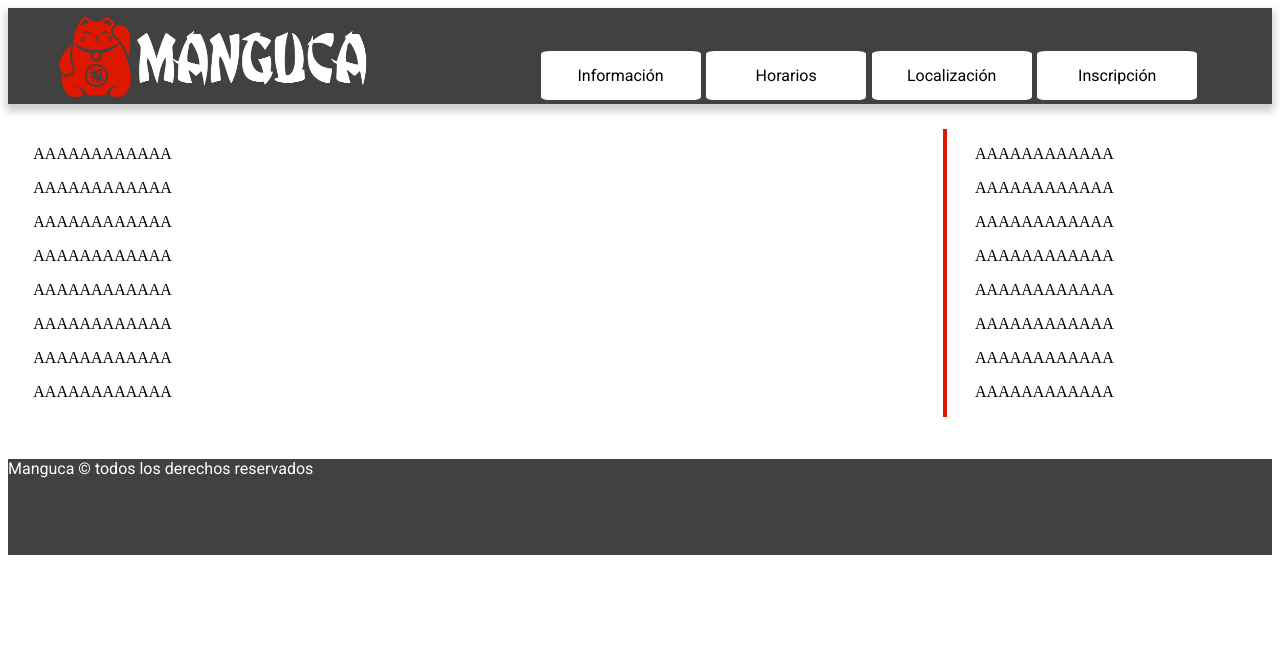
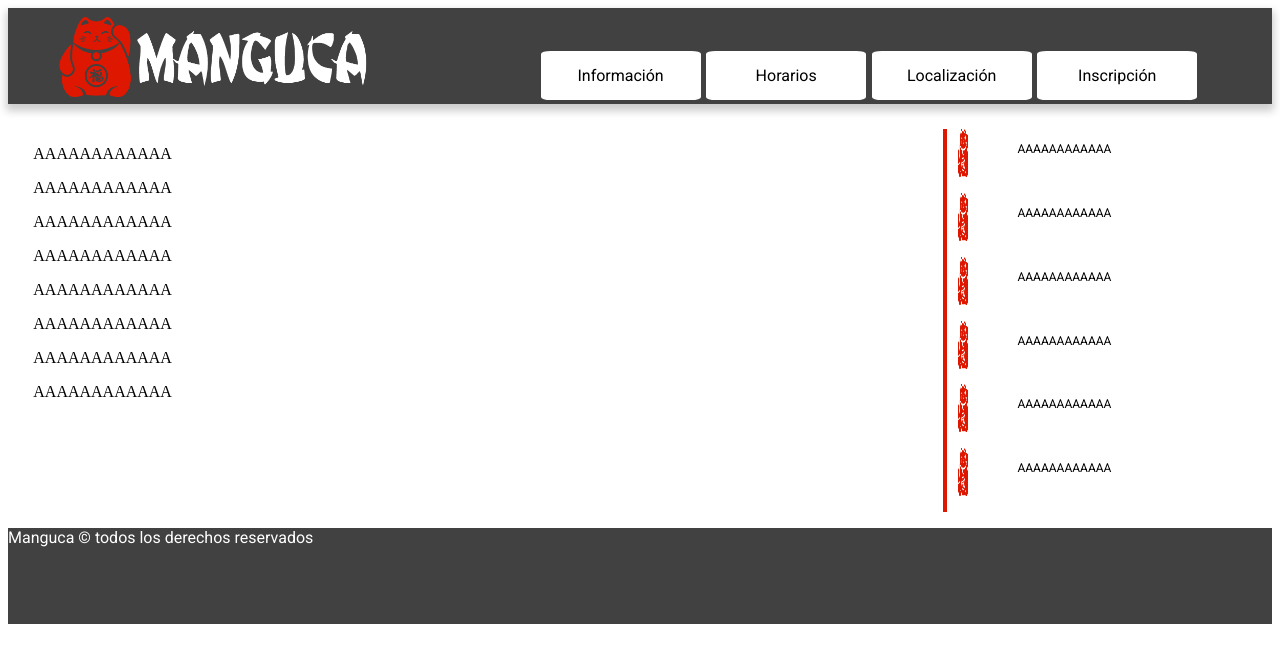
Before and after one commit to Lokeon/PNET-Web, a plain HTML site: page index.html in a window 1280 px wide. Drawn offline with Linux system fonts and the light colour scheme.

Commit message:
:penguin:

```diff
--- a/css/index.css
+++ b/css/index.css
@@ -1,4 +1,4 @@
-.main:after {
+.main::after {
   position: relative;
   width: 100%;
   content: "";
@@ -17,8 +17,33 @@
   float: left;
   border-left: 4px solid #de1700;
   margin-top: 2%;
+  width: 25%;
 }
 
-  #new {
-    margin-left: 20%;
+.new::after {
+  position: relative;
+  width: 100%;
+  content: "";
+  display: flex;
+  margin: 5%;
 }
+
+#miniature {
+  position: relative;
+  float: left;
+  width: 3em;
+  height: 3em;
+  margin-left: 3%;
+}
+
+#description {
+  position: relative;
+  float: left;
+  width: 60%;
+  margin-left: 4%;
+  font-family: "Roboto";
+  font-size: 12px;
+  line-height: 17px;
+  color: #000000;
+  text-align: start;
+}
--- a/css/layout.css
+++ b/css/layout.css
@@ -9,8 +9,7 @@
   flex-direction: row;
   flex-wrap: wrap;
   justify-content: space-between;
-  box-shadow:  0px 5px 8px 2px rgba(0, 0, 0, 0.2);
-
+  box-shadow: 0px 5px 8px 2px rgba(0, 0, 0, 0.2);
 }
 
 .footer {
--- a/index.html
+++ b/index.html
@@ -61,15 +61,41 @@
           <p>AAAAAAAAAAAA</p>
         </div>
         <div class="news">
-          <div id="new">
+          <div class="new">
+            <img id="miniature" src="./images/logo.png" />
+            <div id="description">
               <p>AAAAAAAAAAAA</p>
+            </div>
+          </div>
+          <div class="new">
+            <img id="miniature" src="./images/logo.png" />
+            <div id="description">
               <p>AAAAAAAAAAAA</p>
+            </div>
+          </div>
+          <div class="new">
+            <img id="miniature" src="./images/logo.png" />
+            <div id="description">
               <p>AAAAAAAAAAAA</p>
+            </div>
+          </div>
+          <div class="new">
+            <img id="miniature" src="./images/logo.png" />
+            <div id="description">
               <p>AAAAAAAAAAAA</p>
+            </div>
+          </div>
+          <div class="new">
+            <img id="miniature" src="./images/logo.png" />
+            <div id="description">
               <p>AAAAAAAAAAAA</p>
+            </div>
+          </div>
+          <div class="new">
+            <img id="miniature" src="./images/logo.png" />
+            <div id="description">
               <p>AAAAAAAAAAAA</p>
-            <p>AAAAAAAAAAAA</p>
-            <p>AAAAAAAAAAAA</p>
+            </div>
           </div>
         </div>
       </div>
```
Also changed, not shown: images/logo.png.png (deleted). Lines whose indentation alone changed are shown as unchanged.
